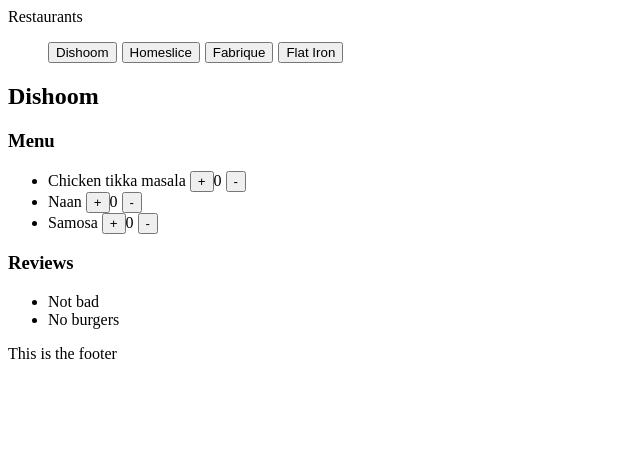
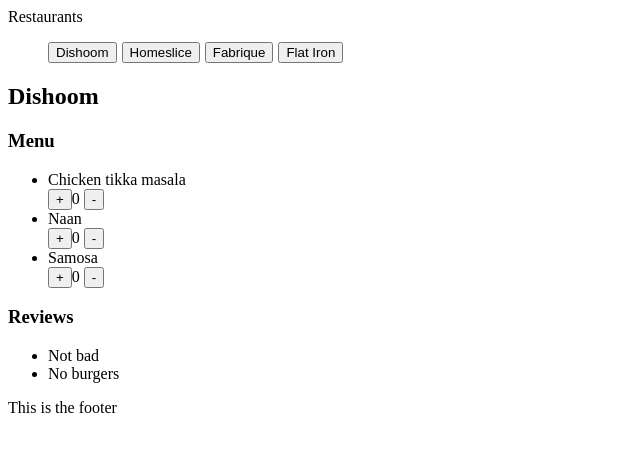
Before and after one commit to yana-pol/react_2025, a React (Vite) app: page / in a window 1280 px wide. Shown: the top 452 px of the page, without its empty margins (0-640 px from the left). Built offline with nearby package versions, Linux system fonts and the light colour scheme.

Commit message:
Update counter.jsx

```diff
--- a/src/components/counter/counter.jsx
+++ b/src/components/counter/counter.jsx
@@ -4,7 +4,7 @@
   const [count, setCount] = useState(0);
 
   return (
-    <div style={{ display: "inline-block" }}>
+    <div>
       <button onClick={() => setCount(count >= 5 ? 5 : count + 1)}>+</button>
       <span>{count}</span>{" "}
       <button onClick={() => setCount(count === 0 ? 0 : count - 1)}>-</button>
```
